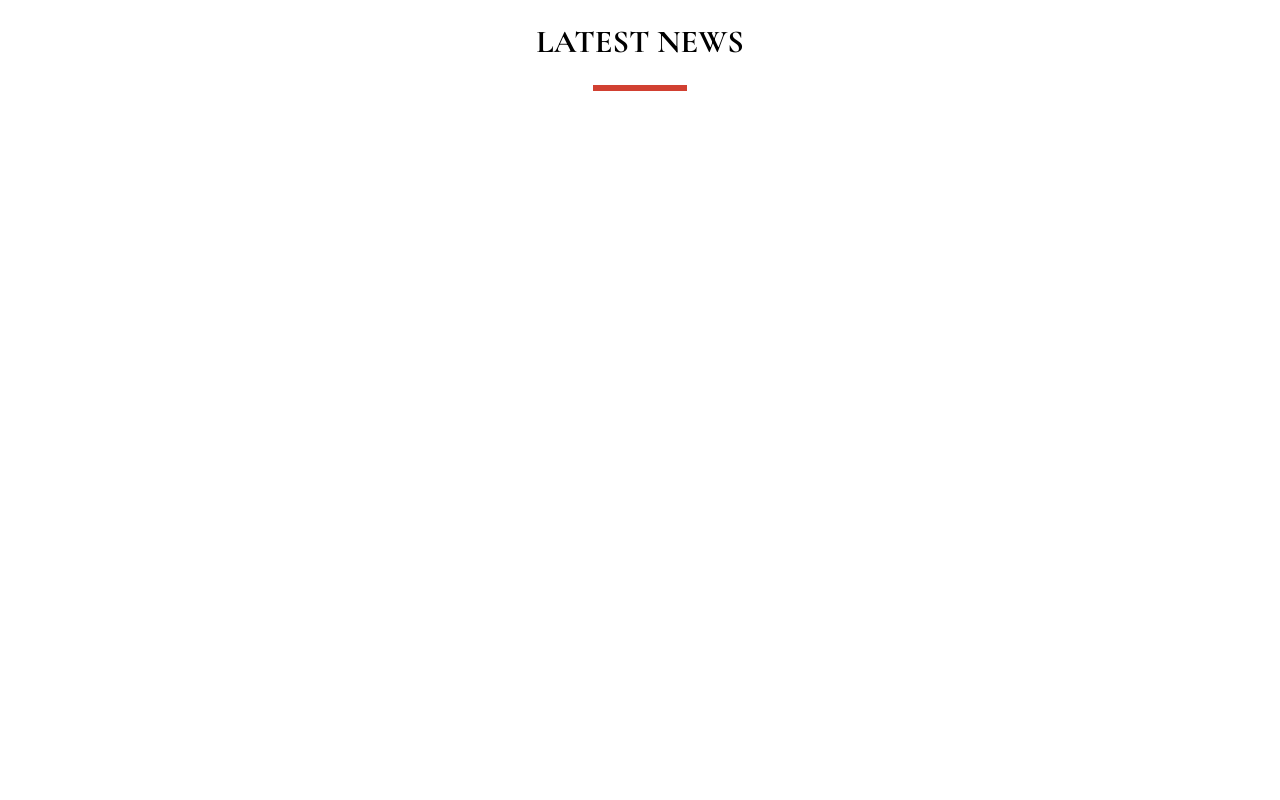
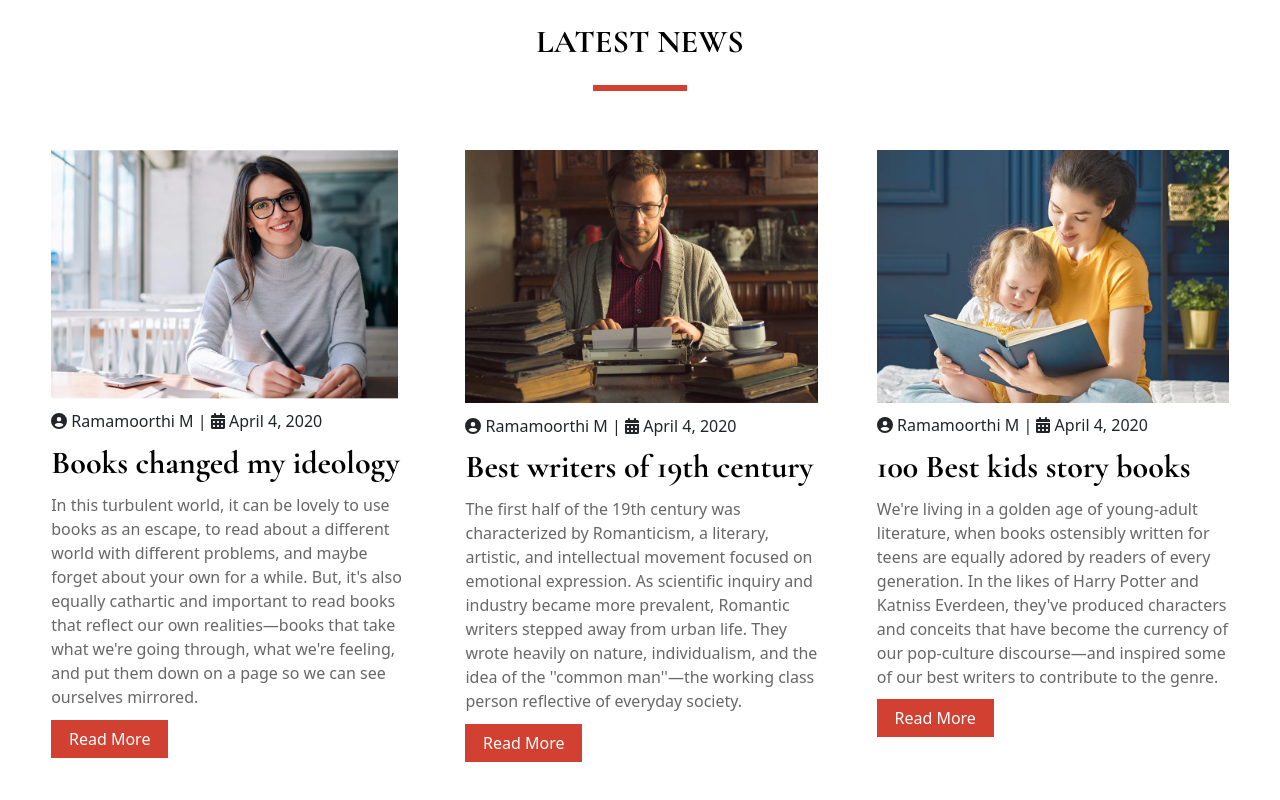
Before and after one commit to soumyyyaaa/Bookify, a React (Create React App) app: page / in a window 1280 px wide. Shown: the part 5908-6708 px from the top of the page. Before the commit the page ends 6087 px from the top, so only its background shows below. Built offline with nearby package versions, Linux system fonts and the light colour scheme.

Commit message:
Home Container 10 Added

```diff
--- a/src/Pages/Home.css
+++ b/src/Pages/Home.css
@@ -125,3 +125,15 @@
 .container10-home {
     padding: 5% 4%;
 }
+
+.latest-news {
+    display: grid;
+    grid-template-columns: auto auto auto;
+    grid-gap: 5%;
+    text-align: left;
+    margin-top: 5%;
+}
+
+.latest-news-content:hover .card-title {
+    color: #d14031;
+}
--- a/src/Pages/Home.js
+++ b/src/Pages/Home.js
@@ -2,6 +2,8 @@ import { FontAwesomeIcon } from "@fortawesome/react-fontawesome";
 import { faTruckFast } from "@fortawesome/free-solid-svg-icons";
 import { faLock } from "@fortawesome/free-solid-svg-icons";
 import { faTag } from "@fortawesome/free-solid-svg-icons";
+import { faCircleUser } from "@fortawesome/free-solid-svg-icons";
+import { faCalendarDays } from "@fortawesome/free-solid-svg-icons";
 import "../Pages/Home.css";
 import Container4Home from "../Components/Container4Home";
 import dwayne from "../Images/dwayne.png";
@@ -11,6 +13,9 @@ import award3 from "../Images/award-3.png";
 import award4 from "../Images/award-4.png";
 import award5 from "../Images/award-5.png";
 import Container8Home from "../Components/Container8Home";
+import latestNews1 from "../Images/latest-news-img1.png";
+import latestNews2 from "../Images/latest-news-img2.png";
+import latestNews3 from "../Images/latest-news-img3.png";
 
 function Home() {
   return (
@@ -82,48 +87,134 @@ function Home() {
         <h2 className="heading-new-arrivals">BEST AUTHOR OF THE WEEK</h2>
         <hr className="line-home" />
         <div className="best-author">
-          <img src={dwayne} alt="dawyne" style={{float: 'left'}} />
-          <div style={{textAlign: 'left', width: '40%'}}>
-            <h3 className="card-title" style={{marginBottom:'3%'}}>Dwayne Johnson</h3>
-            <p style={{marginBottom:'5%'}}>"Pellentesque posuere orci lobortis scelerisque blandit. Donec id tellus lacinia an, tincidunt risus ac, consequat velit."</p>
-            <h4 className="card-title" style={{marginBottom:'3%'}}>
+          <img src={dwayne} alt="dawyne" style={{ float: "left" }} />
+          <div style={{ textAlign: "left", width: "40%" }}>
+            <h3 className="card-title" style={{ marginBottom: "3%" }}>
+              Dwayne Johnson
+            </h3>
+            <p style={{ marginBottom: "5%" }}>
+              "Pellentesque posuere orci lobortis scelerisque blandit. Donec id
+              tellus lacinia an, tincidunt risus ac, consequat velit."
+            </p>
+            <h4 className="card-title" style={{ marginBottom: "3%" }}>
               My Awards
             </h4>
-            <div style={{marginBottom:'3%'}}>
-              <img src={award1} alt="award-1" style={{marginRight: '4%'}} />
-              <img src={award2} alt="award-2" style={{marginRight: '4%'}} />
+            <div style={{ marginBottom: "3%" }}>
+              <img src={award1} alt="award-1" style={{ marginRight: "4%" }} />
+              <img src={award2} alt="award-2" style={{ marginRight: "4%" }} />
               <img src={award3} alt="award-3" />
             </div>
             <div>
-              <img src={award4} alt="award-4" style={{marginRight: '4%'}} />
-              <img src={award5} alt="award-5" style={{marginRight: '4%'}} />
+              <img src={award4} alt="award-4" style={{ marginRight: "4%" }} />
+              <img src={award5} alt="award-5" style={{ marginRight: "4%" }} />
               <img src={award5} alt="award-5" />
             </div>
           </div>
         </div>
       </div>
       <div className="container7-home">
-        <div style={{width: '50%', textAlign: 'left', marginLeft: '40%'}}>
-          <h3 style={{ color: '#676767', fontWeight: 600, fontSize: "2rem" }}>
-                Special Offers</h3>
+        <div style={{ width: "50%", textAlign: "left", marginLeft: "40%" }}>
+          <h3 style={{ color: "#676767", fontWeight: 600, fontSize: "2rem" }}>
+            Special Offers
+          </h3>
           <h1 className="heading-home">30% Discount On Books Learn Language</h1>
-          <p style={{color: '#676767'}}>
-          Online shopping for Language Learning & Teaching from a great selection at Books ... Language, Linguistics & Writing ... vashista 360 spoken english book.
+          <p style={{ color: "#676767" }}>
+            Online shopping for Language Learning & Teaching from a great
+            selection at Books ... Language, Linguistics & Writing ... vashista
+            360 spoken english book.
           </p>
           <button className="container7-shop-now">Shop Now</button>
         </div>
       </div>
-      <h2 className="heading-new-arrivals" style={{marginTop: '5%'}}>DAILY DEALS</h2>
+      <h2 className="heading-new-arrivals" style={{ marginTop: "5%" }}>
+        DAILY DEALS
+      </h2>
       <hr className="line-home" />
       <Container8Home />
       <div className="container9-home">
-        <h1 className="heading-home" style={{color: '#134683'}}>Wonderful Gifts</h1>
-        <h5 style={{color: '#676767'}}>Give your family and friends a book</h5>
-        <button className="shop-now" style={{ marginTop: "3%", padding: "1% 3%" }}>Shop Now</button>
+        <h1 className="heading-home" style={{ color: "#134683" }}>
+          Wonderful Gifts
+        </h1>
+        <h5 style={{ color: "#676767" }}>
+          Give your family and friends a book
+        </h5>
+        <button
+          className="shop-now"
+          style={{ marginTop: "3%", padding: "1% 3%" }}
+        >
+          Shop Now
+        </button>
       </div>
       <div className="container10-home">
         <h2 className="heading-new-arrivals">LATEST NEWS</h2>
         <hr className="line-home" />
+        <div className="latest-news">
+          <div className="latest-news-content">
+            <img
+              src={latestNews1}
+              alt="latest news 1"
+              style={{ width: "97.5%" }}
+            />
+            <p style={{ margin: "3% 0" }}>
+              <FontAwesomeIcon icon={faCircleUser} /> Ramamoorthi M |{" "}
+              <FontAwesomeIcon icon={faCalendarDays} /> April 4, 2020
+            </p>
+            <h2 className="card-title">Books changed my ideology</h2>
+            <p style={{ color: "#676767", margin: "3% 0" }}>
+              In this turbulent world, it can be lovely to use books as an
+              escape, to read about a different world with different problems,
+              and maybe forget about your own for a while. But, it's also
+              equally cathartic and important to read books that reflect our own
+              realities—books that take what we're going through, what we're
+              feeling, and put them down on a page so we can see ourselves
+              mirrored.
+            </p>
+            <button className="shop-now">Read More</button>
+          </div>
+          <div className="latest-news-content">
+            <img
+              src={latestNews2}
+              alt="latest news 2"
+              style={{ width: "100%" }}
+            />
+            <p style={{ margin: "3% 0" }}>
+              <FontAwesomeIcon icon={faCircleUser} /> Ramamoorthi M |{" "}
+              <FontAwesomeIcon icon={faCalendarDays} /> April 4, 2020
+            </p>
+            <h2 className="card-title">Best writers of 19th century</h2>
+            <p style={{ color: "#676767", margin: "3% 0" }}>
+              The first half of the 19th century was characterized by
+              Romanticism, a literary, artistic, and intellectual movement
+              focused on emotional expression. As scientific inquiry and
+              industry became more prevalent, Romantic writers stepped away from
+              urban life. They wrote heavily on nature, individualism, and the
+              idea of the ''common man''—the working class person reflective of
+              everyday society.
+            </p>
+            <button className="shop-now">Read More</button>
+          </div>
+          <div className="latest-news-content">
+            <img
+              src={latestNews3}
+              alt="latest news 3"
+              style={{ width: "100%" }}
+            />
+            <p style={{ margin: "3% 0" }}>
+              <FontAwesomeIcon icon={faCircleUser} /> Ramamoorthi M |{" "}
+              <FontAwesomeIcon icon={faCalendarDays} /> April 4, 2020
+            </p>
+            <h2 className="card-title">100 Best kids story books</h2>
+            <p style={{ color: "#676767", margin: "3% 0" }}>
+              We're living in a golden age of young-adult literature, when books
+              ostensibly written for teens are equally adored by readers of
+              every generation. In the likes of Harry Potter and Katniss
+              Everdeen, they've produced characters and conceits that have
+              become the currency of our pop-culture discourse—and inspired some
+              of our best writers to contribute to the genre.
+            </p>
+            <button className="shop-now">Read More</button>
+          </div>
+        </div>
       </div>
     </div>
   );
```
